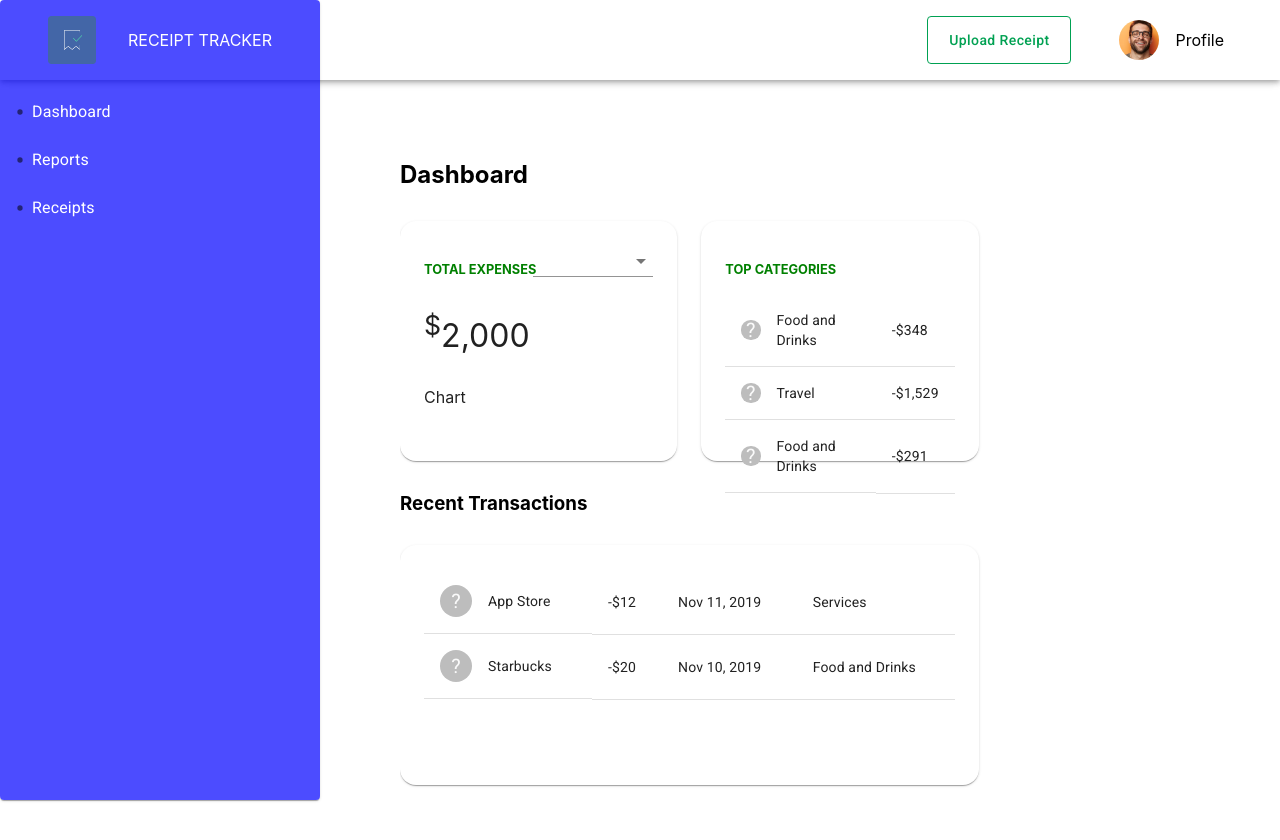
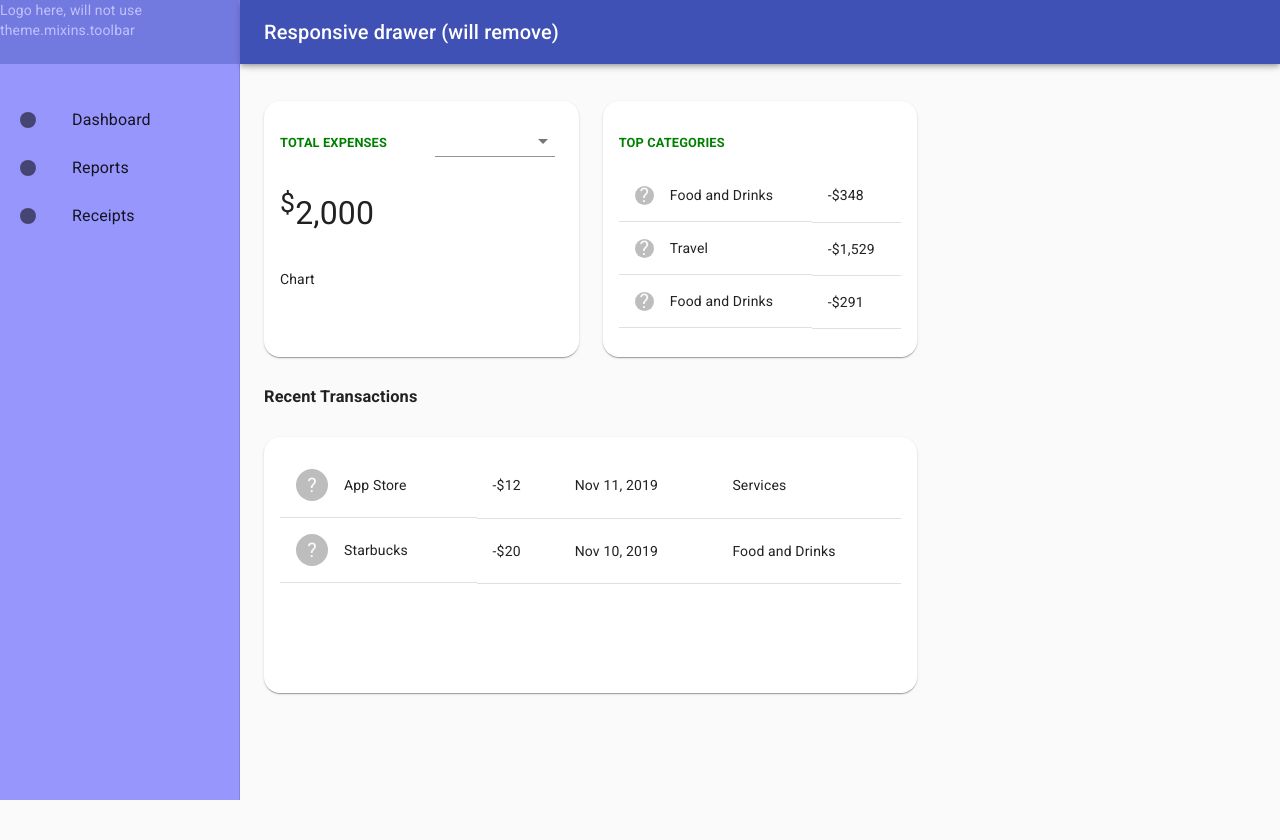
Before and after one commit to hatchways/team-rosemary, a React (Create React App) app in the folder client/: page / in a window 1280 px wide. Shown: the top 840 px of the page. After the commit the page ends 800 px from the top, so only its background shows below. Built offline with nearby package versions, Linux system fonts and the light colour scheme.

Commit message:
dashboard refactoring

```diff
--- a/client/src/components/CatStatTable.js
+++ b/client/src/components/CatStatTable.js
@@ -11,11 +11,11 @@ import TableRow from '@material-ui/core/TableRow';
 import { makeStyles } from '@material-ui/core/styles';
 
 const useStyles = makeStyles({
-  'th-container': {
+  container: {
     display: 'flex',
     alignItems: 'center',
   },
-  'avator': {
+  avator: {
     marginRight: '1rem',
     width: '1.2rem',
     height: '1.2rem'
@@ -38,7 +38,7 @@ export function CatStatTable(props) {
         <TableBody>
           {data.map((cat, index) => (
             <TableRow key={index + ' ' + cat.cat}>
-              <TableCell component="th" scope="row" className={classes["th-container"]}>
+              <TableCell component="th" scope="row" className={classes.container}>
                 <Avatar className={classes.avator}>{cat.avatar}</Avatar>
                 {cat.cat}
               </TableCell>
--- a/client/src/components/Chart.js
+++ b/client/src/components/Chart.js
@@ -3,11 +3,11 @@ import React, { useState } from "react";
 import { makeStyles } from '@material-ui/core/styles';
 
 const useStyles = makeStyles({
-  'chart-container': {
+  container: {
     width: '100%',
     padding: '1rem'
   },
-  'txt-expenses-total': {
+  txtExpensesTotal: {
     fontSize: '2rem'
   }
 });
@@ -17,7 +17,7 @@ export function Chart(props) {
   const expense = 2000;
   return (
     <div>
-      <p className={classes["txt-expenses-total"]}><sup>$</sup>{expense.toLocaleString()}</p>
+      <p className={classes.txtExpensesTotal}><sup>$</sup>{expense.toLocaleString()}</p>
       <div>Chart</div>
     </div>
   )
--- a/client/src/components/LoginUploadBtn.js
+++ b/client/src/components/LoginUploadBtn.js
@@ -7,7 +7,7 @@ const useStyles = makeStyles({
   btnLoginUpload: {
     width: '9rem',
     height: '3rem',
-    color: '#00a152',
+    color: '#00a152', // #38cc89
     borderColor: '#00a152',
     textTransform: 'none'
   }
--- a/client/src/components/Logo.js
+++ b/client/src/components/Logo.js
@@ -5,7 +5,7 @@ import logo from '../assets/logo.png';
 export function Logo(props) {
   const { logoStyle } = props;
   return (
-    <figure className={logoStyle["logo-container"]}>
+    <figure className={logoStyle.logoContainer}>
       <img src={logo} alt="logo" className={logoStyle.logo} />
       <figcaption>RECEIPT TRACKER</figcaption>
     </figure>
--- a/client/src/components/Menu.js
+++ b/client/src/components/Menu.js
@@ -1,82 +1,135 @@
-import React, { useState } from 'react';
+import React, { useState } from "react";
+import AppBar from "@material-ui/core/AppBar";
+import Drawer from "@material-ui/core/Drawer";
+import Hidden from "@material-ui/core/Hidden";
+import IconButton from "@material-ui/core/IconButton";
+import List from "@material-ui/core/List";
+import ListItem from "@material-ui/core/ListItem";
+import ListItemIcon from "@material-ui/core/ListItemIcon";
+import ListItemText from "@material-ui/core/ListItemText";
+import MenuIcon from "@material-ui/icons/Menu";
+import Toolbar from "@material-ui/core/Toolbar";
+import Typography from "@material-ui/core/Typography";
+import FiberManualRecordIcon from "@material-ui/icons/FiberManualRecord";
 
+import { makeStyles } from "@material-ui/core/styles";
 
-import { Drawer, IconButton, List, ListItem, ListItemIcon, ListItemText, Paper } from "@material-ui/core";
-import MenuIcon from '@material-ui/icons/Menu';
-import FiberManualRecordIcon from '@material-ui/icons/FiberManualRecord';
+const drawerWidth = "15rem";
 
+const useStyles = makeStyles(theme => ({
+  drawer: {
+    [theme.breakpoints.up("sm")]: {
+      width: drawerWidth,
+      flexShrink: 0
+    }
+  },
+  list: {
+    marginTop: theme.spacing(3)
+  },
+  appBar: {
+    [theme.breakpoints.up("sm")]: {
+      width: `calc(100% - ${drawerWidth})`,
+      marginLeft: drawerWidth
+    }
+  },
+  // menuButton will be the logo
+  menuButton: {
+    marginRight: theme.spacing(2),
+    [theme.breakpoints.up("sm")]: {
+      display: "none"
+    }
+  },
+  // necessary for content to be below app bar
+  toolbar: {
+    [theme.breakpoints.up("sm")]: {
+      ...theme.mixins.toolbar,
+      backgroundColor: theme.palette.primary.main,
+      opacity: 0.4,
+      color: theme.palette.primary.contrastText
+    }
+  },
+  toolbarMain: {
+    backgroundColor: "initial"
+  },
+  drawerPaper: {
+    width: drawerWidth,
+    backgroundColor: "rgba(0, 0, 255, 0.4)"
+  },
+  drawerPaperXs: {
+    width: drawerWidth,
+    backgroundColor: "#fafafa"
+  }
+}));
 
-import { Logo } from './Logo';
+// Can be HOC or render props
+export function Menu(props) {
+  const classes = useStyles();
+  const [mobileOpen, setMobileOpen] = useState(false);
+  const handleDrawerToggle = () => setMobileOpen(!mobileOpen);
 
-import { makeStyles } from '@material-ui/core/styles';
-
-const useStyles = makeStyles({
-  'menu-bar': {
-    position: 'fixed',
-    top: 0,
-    left: 0,
-    width: '20rem',
-    height: '100vh',
-    backgroundColor: 'rgba(0, 0, 255, 0.7)',
-    color: 'white'
-  },
-  'list-decoration-container': {
-    minWidth: '1rem'
-  },
-  'list-decoration': {
-    fontSize: '0.5rem'
-  },
-  'logo-container': {
-    display: 'flex',
-    justifyContent: 'center',
-    alignItems: 'center',
-    width: '100%',
-    height: '5rem',
-    margin: 0
-  },
-  'logo': {
-    width: '15%',
-    marginRight: '2rem'
-  }
-});
-
-// const getHeight = element => window.getComputedStyle(element).height;
-
-export function Menu(props) {
-  const [display, setDisplay] = useState(true);
-  const toggleMenu = toggle => setDisplay(toggle);
-  const classes = useStyles();
+  // Set current onfocus according to url?
+  // Use radio instead of button for the listitems to solve the focus problem?
+  const drawer = (
+    <>
+      <div className={classes.toolbar}>Logo here, will not use theme.mixins.toolbar</div>
+      <List className={classes.list}>
+        {["Dashboard", "Reports", "Receipts"].map((text, index) => (
+          <ListItem component="li" button key={text}>
+            <ListItemIcon>
+              {/* Icon display only onfocus */}
+              <FiberManualRecordIcon />
+            </ListItemIcon>
+            <ListItemText primary={text} />
+          </ListItem>
+        ))}
+      </List>
+    </>
+  );
 
   return (
-    <>
-      <Paper className={classes["menu-bar"]}>
-        <Logo logoStyle={classes} />
-        <MenuList handleClick={toggleMenu} />
-      </Paper>
-      {/* <IconButton edge="start" onClick={() => toggleMenu(true)}>
-        <MenuIcon />
-      </IconButton> */}
-    </>
+    <header>
+      <AppBar className={classes.appBar}>
+        <Toolbar>
+          <IconButton color="inherit" edge="start" className={classes.menuButton}
+            onClick={handleDrawerToggle}>
+            <MenuIcon /> {/*Should be the logo */}
+          </IconButton>
+          <Typography variant="h6" noWrap>
+            Responsive drawer (will remove)
+          </Typography>
+        </Toolbar>
+      </AppBar>
+      <nav className={classes.drawer}>
+        <Hidden smUp>
+          <Drawer
+            variant="temporary"
+            open={mobileOpen}
+            classes={{
+              paper: `${classes.drawerPaper} ${classes.drawerPaperXs}`
+            }}
+            ModalProps={{
+              keepMounted: true,
+              BackdropProps: {
+                invisible: true
+              }
+            }}
+            onClose={handleDrawerToggle}
+          >
+            {drawer}
+          </Drawer>
+        </Hidden>
+        <Hidden xsDown>
+          <Drawer
+            classes={{
+              paper: classes.drawerPaper
+            }}
+            variant="permanent"
+            open
+          >
+            {drawer}
+          </Drawer>
+        </Hidden>
+      </nav>
+    </header>
   )
 }
-
-// FiberIcon depends on the page
-function MenuList(props) {
-  const listItems = ['Dashboard', 'Reports', 'Receipts'];
-  const { handleClick } = props;
-  const classes = useStyles();
-  return (
-    <List onClick={() => handleClick(false)}>
-      {listItems.map(listItem => {
-        return (
-          <ListItem component="li" button key={listItem}>
-            <ListItemIcon className={classes["list-decoration-container"]}>
-              <FiberManualRecordIcon className={classes["list-decoration"]} />
-            </ListItemIcon>
-            <ListItemText primary={listItem} />
-          </ListItem>
-        )
-      })}
-    </List>
-  )
-}
--- a/client/src/components/Panel.js
+++ b/client/src/components/Panel.js
@@ -5,14 +5,13 @@ import Paper from '@material-ui/core/paper';
 import { makeStyles } from '@material-ui/core/styles';
 
 const useStyles = makeStyles({
-  'panel-container': {
+  container: {
     position: 'relative',
-    padding: '1.5rem',
-    // minWidth: '20rem',
-    height: '12rem',
+    padding: '1rem',
+    height: '16rem',
     borderRadius: '1rem'
   },
-  'panel-title': {
+  title: {
     fontSize: '0.8rem',
     color: 'green'
   }
@@ -21,8 +20,8 @@ const useStyles = makeStyles({
 export function Panel(props) {
   const classes = useStyles();
   return (
-    <Paper className={classes["panel-container"]}>
-      {props.title && <h4 className={classes["panel-title"]}>{props.title}</h4>}
+    <Paper className={classes.container}>
+      {props.title && <h4 className={classes.title}>{props.title}</h4>}
       {props.children}
     </Paper>
   )
--- a/client/src/components/ProfileAvator.js
+++ b/client/src/components/ProfileAvator.js
@@ -8,14 +8,14 @@ import User from '../assets/user.png';
 import { makeStyles } from '@material-ui/core/styles';
 
 const useStyles = makeStyles({
-  'avator-container': {
+  container: {
     display: 'flex',
     justifyContent: 'space-between',
     alignItems: 'center',
     margin: '0 2rem',
     color: '#000'
   },
-  'avator': {
+  avator: {
     margin: '0 1rem'
   }
 })
@@ -23,7 +23,7 @@ const useStyles = makeStyles({
 export function ProfileAvator(props) {
   const classes = useStyles();
   return (
-    <div className={classes["avator-container"]}>
+    <div className={classes.container}>
       <Avatar alt="User Avator" src={User} className={classes.avator} />
       <div>Profile</div>
     </div>
--- a/client/src/components/TransactionTable.js
+++ b/client/src/components/TransactionTable.js
@@ -11,11 +11,11 @@ import TableRow from '@material-ui/core/TableRow';
 import { makeStyles } from '@material-ui/core/styles';
 
 const useStyles = makeStyles({
-  'th-container': {
+  container: {
     display: 'flex',
     alignItems: 'center',
   },
-  'avator': {
+  avator: {
     marginRight: '1rem',
     width: '2rem',
     height: '2rem'
@@ -37,7 +37,7 @@ export function TransactionTable(props) {
         <TableBody>
           {data.map((cat, index) => (
             <TableRow key={index + ' ' + cat.name}>
-              <TableCell component="th" scope="row" className={classes["th-container"]}>
+              <TableCell component="th" scope="row" className={classes.container}>
                 <Avatar className={classes.avator}>{cat.avatar}</Avatar>
                 {cat.name}
               </TableCell>
--- a/client/src/pages/Dashboard.js
+++ b/client/src/pages/Dashboard.js
@@ -1,34 +1,28 @@
 import React, { useState } from "react";
+import CssBaseline from "@material-ui/core/CssBaseline";
+import FormControl from '@material-ui/core/FormControl';
+import Grid from "@material-ui/core/Grid";
+import MenuItem from '@material-ui/core/MenuItem';
+import Select from "@material-ui/core/Select";
 
-import { Grid } from '@material-ui/core';
-
-import InputLabel from '@material-ui/core/InputLabel';
-import MenuItem from '@material-ui/core/MenuItem';
-import FormControl from '@material-ui/core/FormControl';
-import Select from '@material-ui/core/Select';
-
-import { Header } from '../components/Header';
 import { Panel } from '../components/Panel';
 import { Chart } from '../components/Chart';
 import { CatStatTable } from '../components/CatStatTable';
 import { TransactionTable } from '../components/TransactionTable';
+import { Menu } from '../components/Menu';
 
-import { makeStyles } from '@material-ui/core/styles';
+import { makeStyles } from "@material-ui/core/styles";
 
-const useStyles = makeStyles(theme => ({
-  'container': {
-    // position: 'relative',
-    // display: 'flex',
-    // alignItems:'center',
-    width: 'calc(100% - 25rem)',
+const useStyles = makeStyles((theme) => ({
+  root: {
+    display: "flex"
+  },
+  main: {
+    flexGrow: 1,
     minHeight: '100vh',
-    margin: '5rem 5rem 0 25rem',
-    overflowX: 'hidden'
+    padding: theme.spacing(3)
   },
-  'title': {
-    marginTop: '5rem'
-  },
-  'formControl': {
+  formControl: {
     position: 'absolute',
     top: '1rem',
     right: '1rem',
@@ -37,18 +31,21 @@ const useStyles = makeStyles(theme => ({
   },
 }));
 
-// Header (Nav) and Menu reusable
 export function Dashboard(props) {
-  const [month, setMonth] = useState('')
   const classes = useStyles();
+  const [month, setMonth] = useState('');
 
   const handleChange = e => setMonth(e.target.value);
+
   return (
-    <div className={classes.container}>
-      <Header title="Dashboard" />
+    <div className={classes.root}>
+      <CssBaseline />
+      <Menu />
+      <main className={classes.main}>
+        <div className={`${classes.toolbar} ${classes.toolbarMain}`} />
         <Grid container spacing={3}>
           <Grid item xs={12}>
-          <h2 className={classes.title}>Dashboard</h2>
+            <h2>Dashboard</h2>
           </Grid>
         </Grid>
         <Grid container spacing={3}>
@@ -80,6 +77,7 @@ export function Dashboard(props) {
             </Panel>
           </Grid>
         </Grid>
+      </main>
     </div>
-  )
+  );
 }
```
Lines whose indentation alone changed are shown as unchanged.
